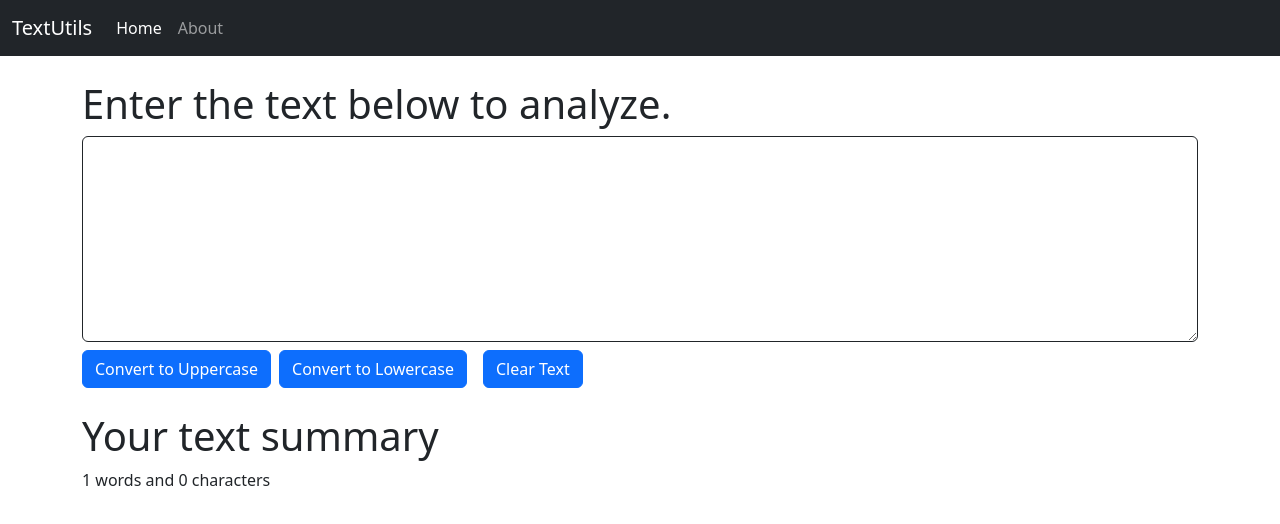
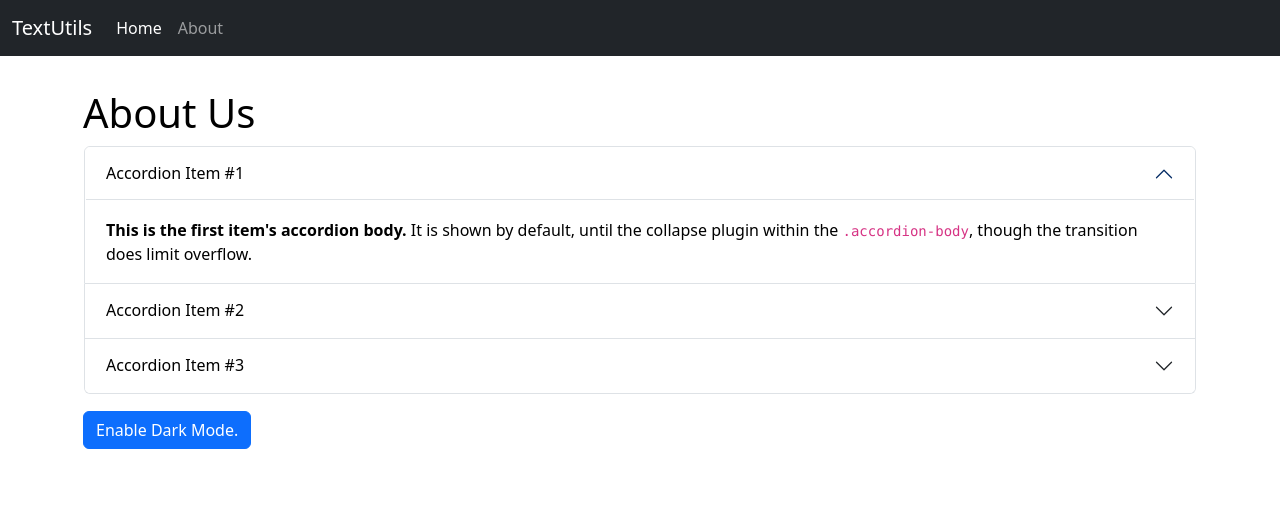
Before and after one commit to lamabishal1/TaskUtils, a React (Create React App) app: page / in a window 1280 px wide. Shown: the top 524 px of the page. Built offline with nearby package versions, Linux system fonts and the light colour scheme.

Commit message:
made about us accordian page with dark mode and light mode

```diff
--- a/public/index.html
+++ b/public/index.html
@@ -9,7 +9,6 @@
       name="description"
       content="Web site created using create-react-app"
     />
-    <link rel="apple-touch-icon" href="%PUBLIC_URL%/logo192.png" />
 
     <link rel="manifest" href="%PUBLIC_URL%/manifest.json" />
 
--- a/src/App.js
+++ b/src/App.js
@@ -1,12 +1,14 @@
+import About from "./components/About";
 import Navbar from "./components/navbar";
-import TextForm from "./components/TextForm";
+//import TextForm from "./components/TextForm";
 
 function App() {
   return (
     <div className="App">
       <Navbar />
       <div className="my-4">
-      <TextForm heading="Enter the text below to analyze."/>
+      {/*<TextForm heading="Enter the text below to analyze."/>*/}
+      <About />
       </div>
     </div>
   );
--- /dev/null
+++ b/src/components/About.js
@@ -0,0 +1,78 @@
+import { useState } from "react"
+import React from 'react'
+
+export default function About() {
+
+    const [myStyle,setMyStyle] =useState({
+        color:"black",
+        backgroundColor:"white",
+        border: "1px solid white",
+    })
+    const[btntext,setBtnText]=useState("Enable Dark Mode.")
+
+    const toggleStyle = ()=>{
+        if(myStyle.color === "black"){
+            setMyStyle({
+                color:"white",
+                backgroundColor:"black",
+            })
+            setBtnText("Enable Light Mode")
+        }
+        else{
+            setMyStyle({
+                color:"black",
+                backgroundColor:"white",
+                border: "1px solid white",
+            })
+            setBtnText("Enable Dark Mode")
+
+        }
+    }
+
+  return (
+    <div className='container' style={myStyle}>
+        <h1 className='pt-2'>About Us</h1>
+            <div className="accordion" style={myStyle} id="accordionExample">
+    <div className="accordion-item">
+        <h2 className="accordion-header">
+        <button className="accordion-button" type="button" data-bs-toggle="collapse" data-bs-target="#collapseOne" aria-expanded="true" aria-controls="collapseOne" style={myStyle}>
+            Accordion Item #1
+        </button>
+        </h2>
+        <div id="collapseOne" className="accordion-collapse collapse show" data-bs-parent="#accordionExample">
+        <div className="accordion-body" style={myStyle}>
+            <strong>This is the first item's accordion body.</strong> It is shown by default, until the collapse plugin within the <code>.accordion-body</code>, though the transition does limit overflow.
+        </div>
+        </div>
+    </div>
+    <div className="accordion-item">
+        <h2 className="accordion-header">
+        <button className="accordion-button collapsed" style={myStyle} type="button" data-bs-toggle="collapse" data-bs-target="#collapseTwo" aria-expanded="false" aria-controls="collapseTwo">
+            Accordion Item #2
+        </button>
+        </h2>
+        <div id="collapseTwo" className="accordion-collapse collapse" data-bs-parent="#accordionExample">
+        <div className="accordion-body" style={myStyle}>
+            <strong>This is the second item's accordion body.</strong> It is hidden by default, until the collapse plugin addsthat just about any HTML can go within the <code>.accordion-body</code>, though the transition does limit overflow.
+        </div>
+        </div>
+    </div>
+    <div className="accordion-item">
+        <h2 className="accordion-header">
+        <button className="accordion-button collapsed" style={myStyle} type="button" data-bs-toggle="collapse" data-bs-target="#collapseThree" aria-expanded="false" aria-controls="collapseThree">
+            Accordion Item #3
+        </button>
+        </h2>
+        <div id="collapseThree" className="accordion-collapse collapse" data-bs-parent="#accordionExample">
+        <div className="accordion-body" style={myStyle}>
+            <strong>This is the third item's accordion body.</strong> It is hidden by default, until the collapse plugin addswithin the <code>.accordion-body</code>, though the transition does limit overflow.
+        </div>
+        </div>
+    </div>
+    </div>
+    <div className='pt-3 pb-3'>
+    <button className='btn btn-primary ' onClick={toggleStyle}>{btntext}</button>
+    </div>
+    </div>
+  )
+}
```
